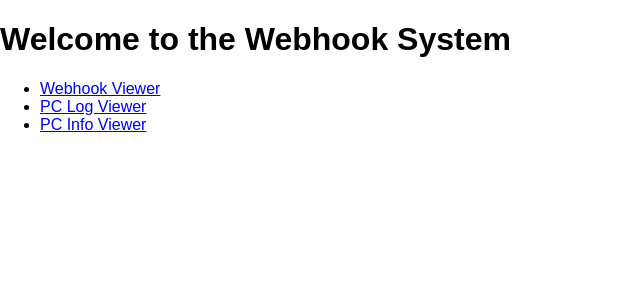
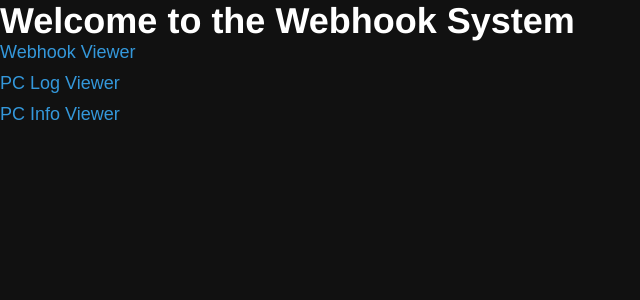
Before and after one commit to P1kM1n/WebhookSite, a PHP site: page / in a window 1280 px wide. Shown: the top 300 px of the page, without its empty margins (0-640 px from the left). Run offline with PHP 8.4, Linux system fonts and the light colour scheme.

Commit message:
styles update

```diff
--- a/styles.css
+++ b/styles.css
@@ -1,39 +1,106 @@
-body {
-    font-family: Arial, sans-serif;
+/* Reset some default styles */
+body, h1, h2, h3, p, ul, li, button, form {
     margin: 0;
     padding: 0;
 }
 
-.log-window {
-    max-width: 800px;
-    margin: 20px auto;
-    padding: 20px;
-    border: 1px solid #ccc;
-    box-shadow: 0 0 10px rgba(0, 0, 0, 0.1);
+body {
+    background-color: #111;
+    color: #fff;
+    font-family: 'Arial', sans-serif;
+    font-size: 18px;
+}
+
+h1, h2, h3 {
+    font-family: 'Helvetica Neue', sans-serif;
+    font-weight: bold;
+}
+
+h1 {
+    font-size: 36px;
 }
 
 h2 {
-    color: #333;
+    font-size: 28px;
 }
 
-pre {
-    white-space: pre-wrap;
+h3 {
+    font-size: 24px;
 }
 
-.navigation-buttons {
-    margin-top: 10px;
+p {
+    font-size: 20px;
 }
 
-.navigation-buttons a {
-    display: inline-block;
-    padding: 5px 10px;
-    margin: 0 5px;
+/* Dark theme */
+ul {
+    list-style: none;
+}
+
+li {
+    margin-bottom: 10px;
+}
+
+a {
+    color: #3498db;
+    text-decoration: none;
+}
+
+a:hover {
+    color: #2980b9;
+}
+
+/* Buttons */
+button, form button {
     background-color: #3498db;
     color: #fff;
-    text-decoration: none;
-    border-radius: 3px;
+    font-size: 16px; /* Adjusted font size */
+    font-weight: bold;
+    padding: 8px 16px; /* Adjusted padding */
+    border: none;
+    border-radius: 5px;
+    cursor: pointer;
+    margin-right: 10px; /* Added margin to separate buttons */
 }
 
-.navigation-buttons a:hover {
+button:hover, form button:hover {
     background-color: #2980b9;
 }
+
+/* Log content */
+.log-window {
+    font-family: 'Courier New', monospace;
+}
+
+/* Left-align content */
+body, h2 {
+    text-align: left;
+}
+
+/* Responsive design */
+@media (max-width: 768px) {
+    body {
+        font-size: 16px;
+    }
+
+    h1 {
+        font-size: 24px;
+    }
+
+    h2 {
+        font-size: 20px;
+    }
+
+    h3 {
+        font-size: 18px;
+    }
+
+    p {
+        font-size: 16px;
+    }
+
+    button, form button {
+        font-size: 14px; /* Adjusted font size for smaller screens */
+        padding: 6px 12px; /* Adjusted padding for smaller screens */
+    }
+}
```
